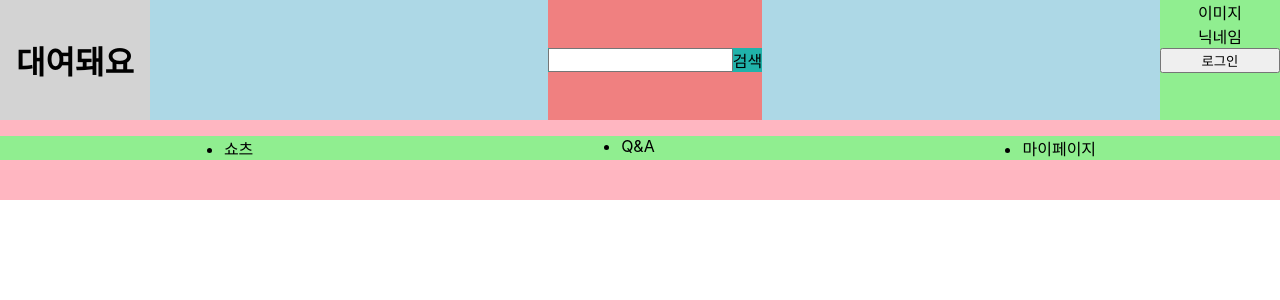
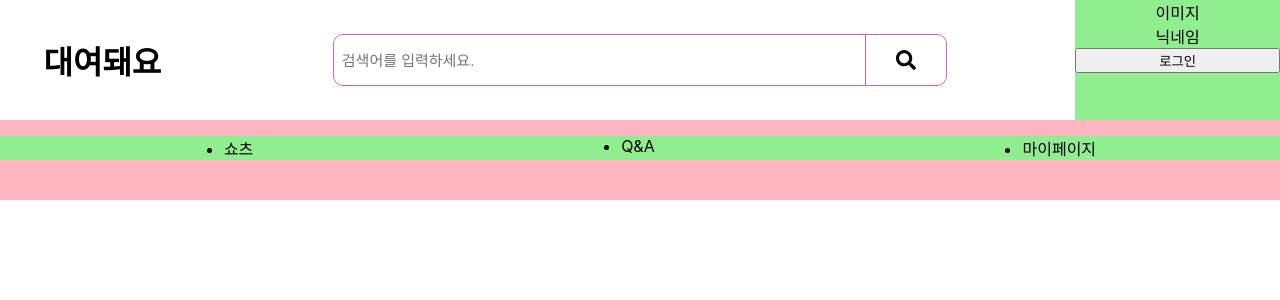
Before and after one commit to jeonghunpark1/daeyeodwaeyo, a React (Create React App) app in the folder front/: page / in a window 1280 px wide. Shown: the top 300 px of the page. Built offline with nearby package versions, Linux system fonts and the light colour scheme.

Commit message:
header search_box design complete

```diff
--- a/front/package.json
+++ b/front/package.json
@@ -12,6 +12,7 @@
     "@types/react-dom": "^18.3.0",
     "react": "^18.3.1",
     "react-dom": "^18.3.1",
+    "react-icons": "^5.3.0",
     "react-scripts": "5.0.1",
     "typescript": "^4.9.5",
     "web-vitals": "^2.1.4"
--- a/front/src/components/Header.tsx
+++ b/front/src/components/Header.tsx
@@ -1,5 +1,7 @@
 import React from 'react'
 import style from "../styles/header.module.css"
+import { FaSearch } from "react-icons/fa";
+
 
 const Header:React.FC = () => {
   return (
@@ -9,13 +11,19 @@ const Header:React.FC = () => {
           <h1>대여돼요</h1>
         </div>
         <div className={style.header_search}>
-          <label className={style.search_box}>
+          <div className={style.search_box}>
             {/* <div className='search-input-box'>
               <input type="text" />
             </div> */}
-            <input type="text" />
-            <div className='search-button'>검색</div>
-          </label>
+            <label className={style.search_input_label}>
+              <input type="text" className={style.search_input} placeholder='검색어를 입력하세요.' />
+            </label>
+            <label className={style.search_button_label}>
+              <button className={style.search_button}>
+                <FaSearch />
+              </button>
+            </label>
+          </div>
         </div>
         <div className={style.header_user}>
           <div className={style.user_image}>이미지</div>
--- a/front/src/styles/header.module.css
+++ b/front/src/styles/header.module.css
@@ -1,5 +1,12 @@
+/* 전역변수 선언 */
+:root {
+  --line-color: rgb(203, 98, 203);
+  --box-radius-value: 10px;
+
+}
+
 .header_box {
-  background-color: lightgray;
+  /* background-color: lightgray; */
   display: flex;
   flex-direction: column;
   width: 100%;
@@ -8,7 +15,7 @@
 }
 
 .header_top {
-  background-color: lightblue;
+  /* background-color: lightblue; */
   display: flex;
   flex-direction: row;
   justify-content: space-between;
@@ -16,12 +23,14 @@
   height: 60%;
 }
 
+/* 헤더 로고 부분 */
 .header_logo {
-  background-color: lightgray;
+  /* background-color: lightgray; */
   display: flex;
   justify-content: center;
   align-items: center;
-  width: 150px;
+  width: 20%;
+  min-width: 200px;
   height: 100%;
 }
 
@@ -30,27 +39,92 @@
   display: inline;
 }
 
+/* 헤더 검색박스 부분 */
 .header_search {
-  background-color: lightcoral;
+  /* background-color: lightcoral; */
   display: flex;
   flex-direction: row;
   align-items: center;
+  width: 60%;
+  min-width: 300px;
+  padding: 0 10%;
 }
 
 .search_box {
-  background-color: lightseagreen;
+  /* background-color: lightseagreen; */
+  border: 1px solid var(--line-color);
+  border-radius: var(--box-radius-value);
   display: flex;
   flex-direction: row;
+  height: 50px;
+  width: 100%;
 }
 
+.search_box:hover {
+  box-shadow: 3px 3px 10px 1px gray;
+}
+
+.search_input,
+.search_button {
+  background-color: white;
+  border-style: none;
+  height: 100%;
+  width: 100%;
+  padding: 0px;
+  margin: 0px;
+
+}
+
+.search_input {
+  font-size: 15px;
+}
+
+.search_input_label {
+  /* border: 1px solid red; */
+  background-color: white;
+  border-start-start-radius: var(--box-radius-value);
+  border-end-start-radius: var(--box-radius-value);
+  flex-grow: 1;
+  padding: 5px 8px;
+}
+
+.search_input:focus {
+  outline: none;
+}
+
+.search_button,
+.search_button_label {
+  border-start-end-radius: var(--box-radius-value);
+  border-end-end-radius: var(--box-radius-value);
+  font-size: 20px;
+}
+
+.search_button_label {
+  /* border: 1px solid blue; */
+  border-left: 1px solid var(--line-color);
+  width: 20%;
+  max-width: 80px;
+}
+
+.search_button_label:hover {
+  border: 1px solid var(--line-color);
+  box-shadow: 3px 3px 10px 1px gray;
+}
+
+.search_button {
+  display: flex;
+  justify-content: center;
+  align-items: center;
+}
+
+/* 헤더 유저 부분 */
 .header_user {
   background-color: lightgreen;
-  width: 120px;
+  width: 20%;
+  min-width: 200px;
   display: flex;
   flex-direction: column;
 }
-
-
 
 .header_nav {
   background-color: lightpink;
```
Also changed, not shown: 1 other file (tests, documents, lock files or other folders).
